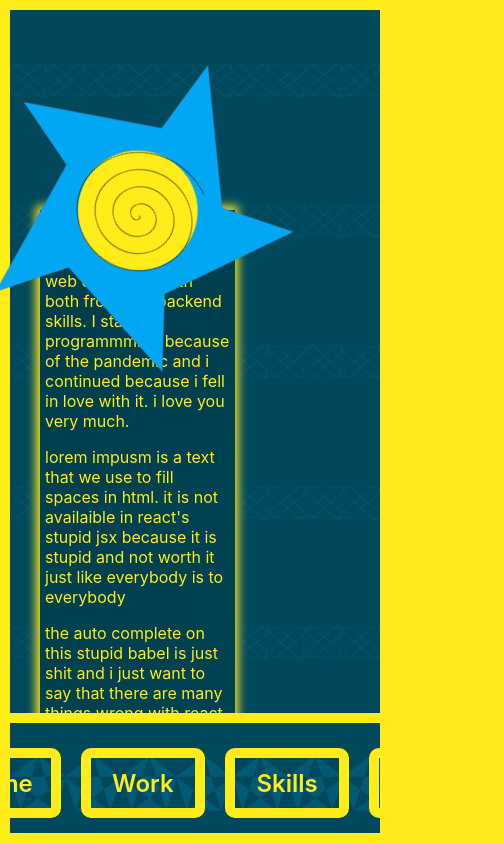
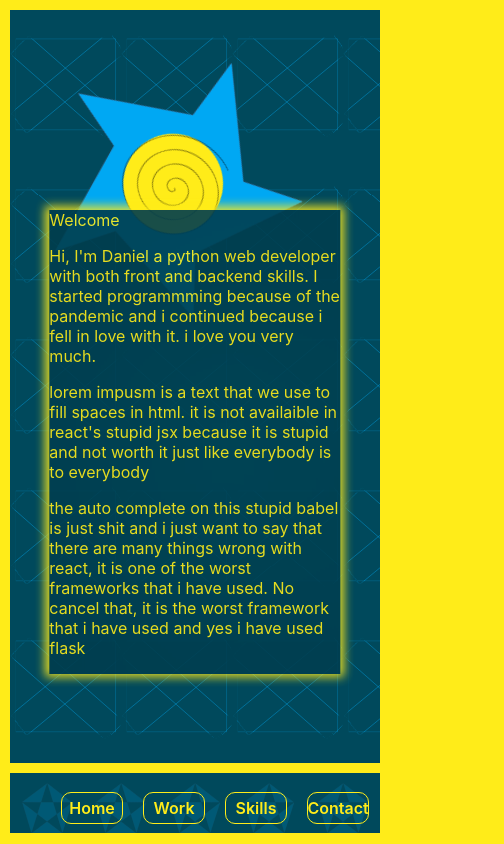
Before and after one commit to ONOWONI/personal-website, a React (Create React App) app: page / in a window 390 px wide. Shown: the whole page, 504 px wide, since content can reach past the window. Built offline with nearby package versions, Linux system fonts and the light colour scheme.

Commit message:
finished media queries

```diff
--- a/src/App.css
+++ b/src/App.css
@@ -16,8 +16,6 @@ body{
     padding-top: 10px;
     position: sticky;
     background-color: var(--background-color);
-    /* background-image: url("./img/star.svg");
-    background-repeat: repeat; */
     margin: 0 10px;
     bottom: 1px;
     border-top: 10px solid var(--text-colour);
@@ -62,7 +60,6 @@ body{
 
 
 .link-text{
-    color:  black;
     text-decoration: none;
     cursor: pointer;
 }
@@ -95,19 +92,10 @@ body{
     position: absolute;
     top: 50px;
     right: 100px;
-    animation: roratestar 2s linear infinite;
-}
-
-.star2 {
-    width: 300px;
-    height: 300px;
-    position: absolute;
-    top: 50px;
-    right: 100px;
     animation: roratestar 3s linear infinite;
 }
 
-.star2:hover {
+.star:hover {
     animation-play-state: paused;
 }
 
@@ -128,25 +116,6 @@ body{
         transform: rotate(360deg);
     }
 }
-
-@keyframes roratestar2 {
-    0% {
-        transform: rotate(0deg);
-    }
-    25% {
-        transform: rotate(-90deg);
-    }
-    50% {
-        transform: rotate(-180deg);
-    }
-    75% {
-        transform: rotate(-270deg)
-    }
-    100% {
-        transform: rotate(-360deg);
-    }
-}
-
 .kunai {
     height: 100px;
     position: relative;
@@ -170,7 +139,6 @@ body{
     animation-delay: 3.8s;
 }
 
-/* 5ps blur for close */
 @keyframes boderbox {
     0% {
         box-shadow: inset 20px 10px 500px 10px rgba(0, 0, 0, 0.28),
@@ -257,7 +225,6 @@ body{
 .project-text{
     width: 50%;
     padding: 10px;
-    /* background-color:var(--background-color); */
 }
 
 .project-text h1{
@@ -292,9 +259,9 @@ body{
 
 .skills{
     min-height: calc(100vh - 141px);
-    display: flex;
+    /* display: flex;
     flex-wrap: wrap;
-    position: relative;
+    position: relative; */
 }
 
 .bubble{
@@ -436,3 +403,117 @@ textarea:focus{
 .error-text {
     font-size: 2rem;
 }
+
+
+@media only screen and (max-width: 650px) {
+    .footer {
+        height: 50px;
+    }
+
+
+    .footer-ul {
+        list-style: none;
+        background-size: 20% 100%;
+        justify-content: center;
+        align-items: center;
+        height: 100%;
+        margin: 0;
+    }
+    .footer-ul li {
+        padding: 0 10px;
+        width: 40px;
+        border:1px solid var(--text-colour);
+        border-radius: 10px;
+        font-size: 1rem;
+    }
+
+    .background{
+        background-size: 30% 20%;
+    }
+
+    .home{
+        height: calc(100vh - 91px);
+    }
+
+
+    .star {
+        top: 50px;
+        left: 50px;
+        width: 250px;
+        height: 250px;
+        transform: translate(-50% -50%);
+        z-index: 1;
+    }
+    .home-container div {
+        padding: 0;
+        top: 200px;
+        left: calc((100vw - 20px) /2);
+        transform: translateX(-50%);
+        width: 100%;
+        z-index: 2;
+        opacity: .9;
+    }
+
+    #cv {
+        position: relative;
+        top: -15px;
+        left: 15px;
+    }
+
+    .project-card {
+        width: calc(100vw - 20px);
+        margin-bottom:100px;
+        display: flex;
+        flex-direction: column;
+    }
+
+    .not-first{
+        top: 15vh;
+    }
+    .project-text{
+        width: 100%;
+        padding: 20px;
+    }
+
+    .skills{
+        min-height: calc(100vh - 91px);
+        display: flex;
+        flex-wrap: wrap;
+        position: relative;
+    }
+
+
+    .contact {
+        min-height: calc(100vh - 91px);
+    }
+
+    .contact > h1 {
+        font-size: 2rem;
+        text-align: center;
+    }
+
+    form {
+        width: 100%;
+    }
+
+    .input {
+        display: flex;
+        flex-direction: column;
+    }
+    .input > input{
+        width: calc(100vw - 25px);
+        margin-bottom: 10px;
+    }
+
+    .btn {
+        position: relative;
+        width: 50%;
+        top: 100px;
+        height: 40px;
+        font-size: 1.8rem;
+    }
+
+    .error{
+        height: calc(100vh - 91px);
+    }
+}
--- a/src/App.js
+++ b/src/App.js
@@ -26,5 +26,5 @@ export default App;
 
 
 // tasks to complete
+//// media queries
 // about you
-// media queries
--- a/src/components/Home.js
+++ b/src/components/Home.js
@@ -51,15 +51,13 @@ export default function Home() {
     return (
         <div className="home background">
             <div className="home-container">
-                {/* <img src={kunai} alt="kunai" className="kunai" /> */}
                 <Textdiv>
                     Welcome
                     <p>Hi, I'm Daniel a python web developer with both front and backend skills. I started programmming because of the pandemic and i continued because i fell in love with it. i love you very much.</p>
                     <p>lorem impusm is a text that we use to fill spaces in html. it is not availaible in react's stupid jsx because it is stupid and not worth it just like everybody is to everybody</p>
                     <p>the auto complete on this stupid babel is just shit and i just want to say that there are many things wrong with react, it is one of the worst frameworks that i have used. No cancel that, it is the worst framework that i have used and yes i have used flask</p>
                 </Textdiv>
-                {/* <img src={star1} alt="logo" className="star" /> */}
-                <img src={star1} alt="logo" className="star2" />
+                <img src={star1} alt="logo" className="star" />
                 <Kunai src={kunai} alt="logo" className="kunai" />
             </div>
         </div>
```
